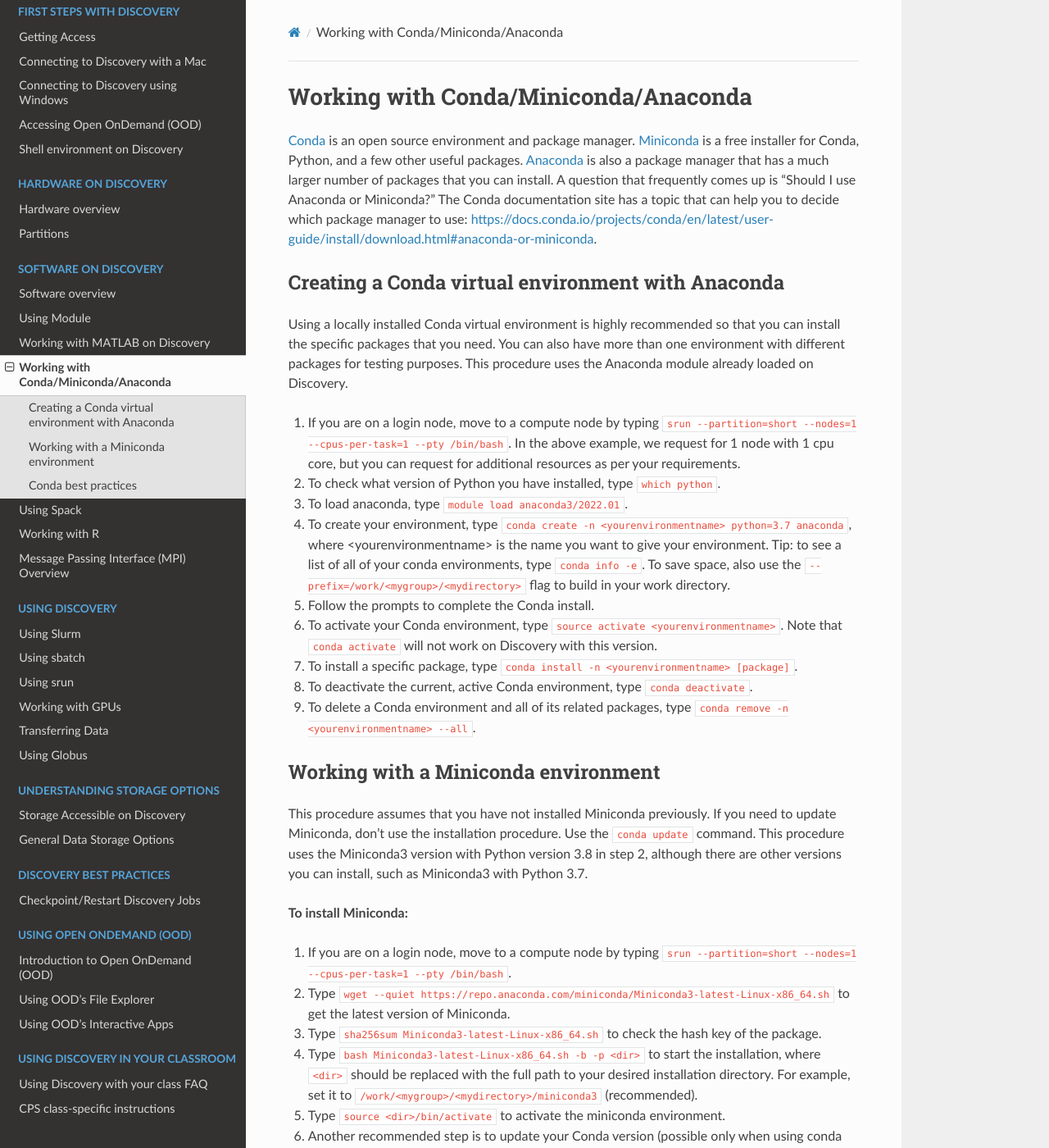
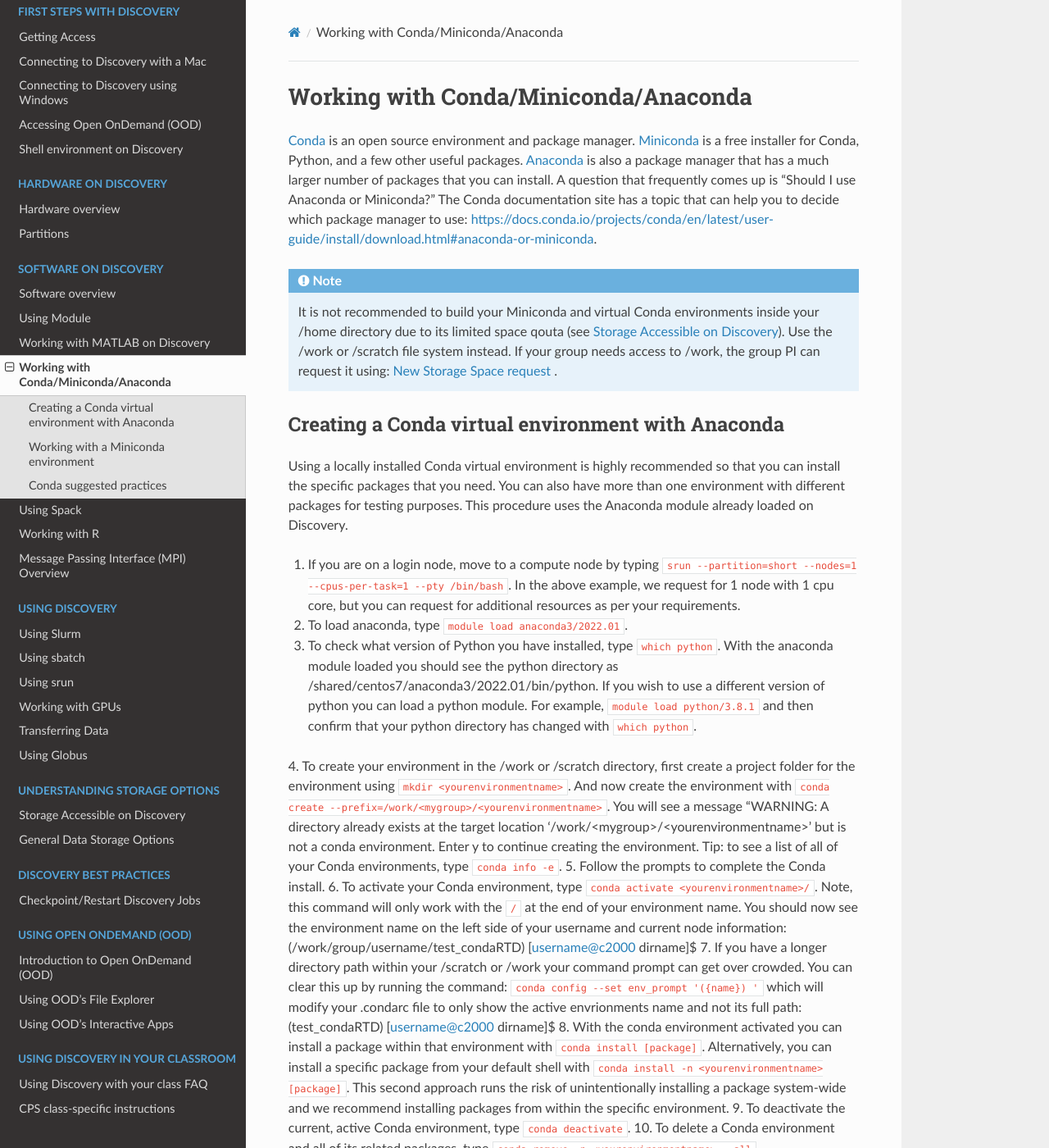
Before and after one commit to northeastern-rc/rc-public-documentation, a Sphinx documentation site: the page built from docs/source/software/conda.rst, in a window 1280 px wide and 1400 px high. Shown: the whole window at 82% size. Built offline with Sphinx 7.4.7 and the Read the Docs theme 2.0.0, drawn with Linux system fonts in a browser that asks for light colours; some of the changed text lies outside the part shown.

Commit message:
added conda path activation information

```diff
--- a/docs/source/software/conda.rst
+++ b/docs/source/software/conda.rst
@@ -6,6 +6,9 @@
 `Conda <https://docs.conda.io/en/latest/>`_ is an open source environment and package manager. `Miniconda <https://docs.conda.io/en/latest/miniconda.html>`_ is a free installer for Conda, Python,
 and a few other useful packages. `Anaconda <https://docs.anaconda.com/anacondaorg/faq/>`_ is also a package manager that has a much larger number of packages that you can install.
 A question that frequently comes up is "Should I use Anaconda or Miniconda?" The Conda documentation site has a topic that can help you to decide which package manager to use: https://docs.conda.io/projects/conda/en/latest/user-guide/install/download.html#anaconda-or-miniconda.
+
+.. note::
+  It is not recommended to build your Miniconda and virtual Conda environments inside your /home directory due to its limited space qouta (see :ref:`discovery_storage`). Use the /work or /scratch file system instead. If your group needs access to /work, the group PI can request it using: `New Storage Space request <https://bit.ly/NURC-NewStorage>`_ .
 
 .. _creating_python:
 
@@ -16,14 +19,16 @@
 You can also have more than one environment with different packages for testing purposes. This procedure uses the Anaconda module already loaded on Discovery.
 
 1. If you are on a login node, move to a compute node by typing ``srun --partition=short --nodes=1 --cpus-per-task=1 --pty /bin/bash``. In the above example, we request for 1 node with 1 cpu core, but you can request for additional resources as per your requirements.
-2. To check what version of Python you have installed, type ``which python``.
-3. To load anaconda, type ``module load anaconda3/2022.01``.
-4. To create your environment, type ``conda create -n <yourenvironmentname> python=3.7 anaconda``, where <yourenvironmentname> is the name you want to give your environment. Tip: to see a list of all of your conda environments, type ``conda info -e``. To save space, also use the ``--prefix=/work/<mygroup>/<mydirectory>`` flag to build in your work directory.
+2. To load anaconda, type ``module load anaconda3/2022.01``.
+3. To check what version of Python you have installed, type ``which python``. With the anaconda module loaded you should see the python directory as /shared/centos7/anaconda3/2022.01/bin/python. If you wish to use a different version of python you can load a python module. For example, ``module load python/3.8.1`` and then confirm that your python directory has changed with ``which python``.
+4. To create your environment in the /work or /scratch directory, first create a project folder for the environment using ``mkdir <yourenvironmentname>``. And now create the environment with ``conda create --prefix=/work/<mygroup>/<yourenvironmentname>``. You will see a message "WARNING: A directory already exists at the target location '/work/<mygroup>/<yourenvironmentname>' but is not a conda environment. Enter y to continue creating the environment.
+Tip: to see a list of all of your Conda environments, type ``conda info -e``.
 5. Follow the prompts to complete the Conda install.
-6. To activate your Conda environment, type ``source activate <yourenvironmentname>``. Note that ``conda activate`` will not work on Discovery with this version.
-7. To install a specific package, type ``conda install -n <yourenvironmentname> [package]``.
-8. To deactivate the current, active Conda environment, type ``conda deactivate``.
-9. To delete a Conda environment and all of its related packages, type ``conda remove -n <yourenvironmentname> --all``.
+6. To activate your Conda environment, type ``conda activate <yourenvironmentname>/``. Note, this command will only work with the ``/`` at the end of your environment name. You should now see the environment name on the left side of your username and current node information: (/work/group/username/test_condaRTD) [username@c2000 dirname]$
+7. If you have a longer directory path within your /scratch or /work your command prompt can get over crowded. You can clear this up by running the command: ``conda config --set env_prompt '({name}) '`` which will modify your .condarc file to only show the active envrionments name and not its full path: (test_condaRTD) [username@c2000 dirname]$
+8. With the conda environment activated you can install a package within that environment with ``conda install [package]``. Alternatively, you can install a specific package from your default shell with ``conda install -n <yourenvironmentname> [package]``. This second approach runs the risk of unintentionally installing a package system-wide and we recommend installing packages from within the specific environment.
+9. To deactivate the current, active Conda environment, type ``conda deactivate``.
+10. To delete a Conda environment and all of its related packages, type ``conda remove -n <yourenvironmentname> --all``.
 
 .. _mini_conda:
 
@@ -50,12 +55,9 @@
 
 To deactivate the environment, type ``conda deactivate``. You can type this command again to deactivate the Miniconda environment.
 
-Conda best practices
+Conda suggested practices
 ====================
 
 1. Your .conda directory may get very large if you install multiple packages and create many virtual Conda environments. Make sure to clean the Conda cache and clean unused packages with: ``conda clean --all``.
 2. Clean unused Conda environments by first listing the environments with: ``conda env list`` , and then removing unused ones: ``conda env remove --name <yourenvironmentname>``.
-3. You can build Conda environments in different locations to save space on your home directory (see :ref:`discovery_storage`). You can use the ``--prefix`` flag when building your environment. For example: ``conda create myenv --prefix=/work/<mygroup>/<mydirectory>``.
-
-.. note::
-  It is not recommended to build your Miniconda and virtual Conda environments inside your /home directory due to its limited space qouta (see :ref:`discovery_storage`). Use the /work file system instead. If your group needs access to /work, the group PI can request it using: `New Storage Space request <https://bit.ly/NURC-NewStorage>`_ .
+3. You can build Conda environments in different locations to save space on your home directory (see :ref:`discovery_storage`). You can use the ``--prefix`` flag when building your environment. For example: ``conda create --prefix=/work/<mygroup>/<mydirectory>/<myenvironmentname>``.
```
